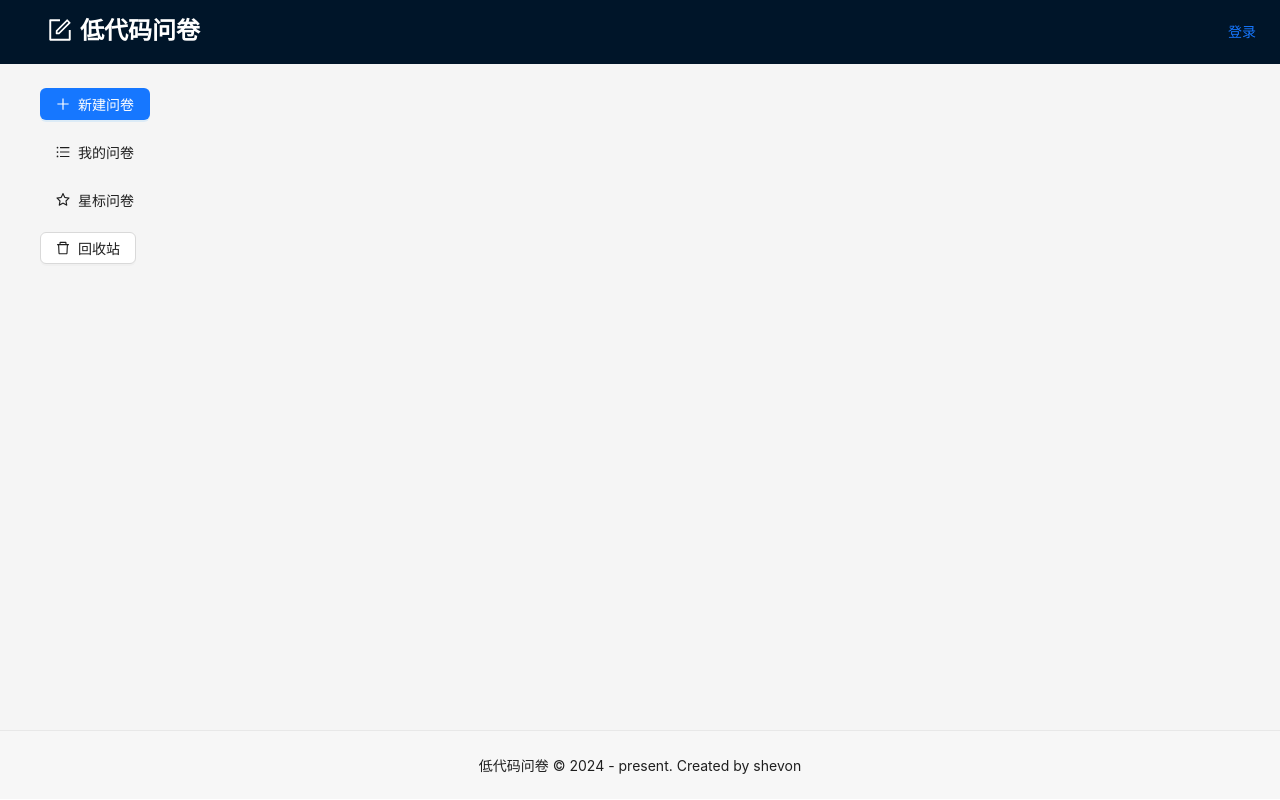
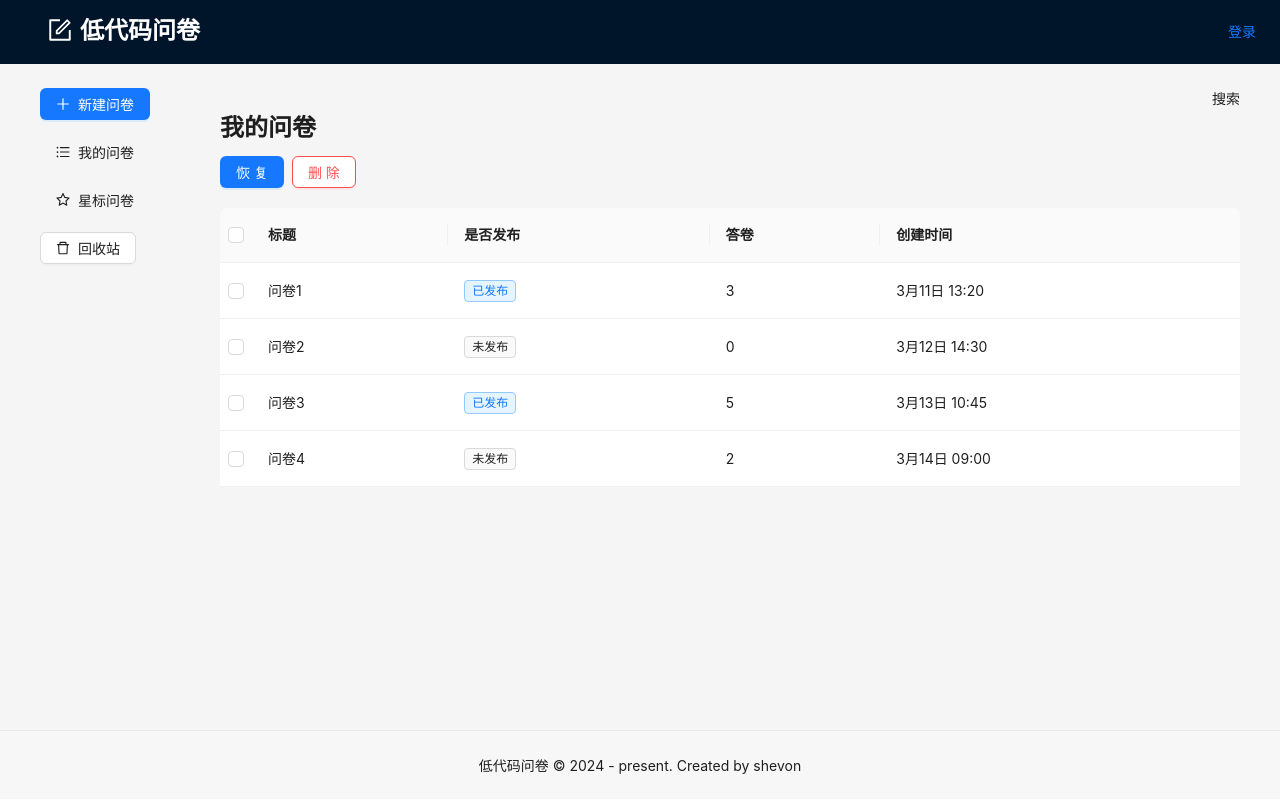
Before and after one commit to shevonne/react-form-edit, a React (Create React App) app: page /manage/trash in a window 1280 px wide. Built offline with nearby package versions, Linux system fonts and the light colour scheme.

Commit message:
feat:完善垃圾回收，星标问卷

```diff
--- a/src/components/QuestionCard.tsx
+++ b/src/components/QuestionCard.tsx
@@ -72,7 +72,11 @@ const QuestionCard: FC<PropsType> = (props: PropsType) => {
           <Button type="text" icon={<EditOutlined />}>
             编辑问卷
           </Button>
-          <Button type="text" icon={<LineChartOutlined />}>
+          <Button
+            type="text"
+            icon={<LineChartOutlined />}
+            disabled={!isPulished}
+          >
             数据统计
           </Button>
         </div>
--- a/src/pages/manage/QuestionList.tsx
+++ b/src/pages/manage/QuestionList.tsx
@@ -1,7 +1,8 @@
 import React, { FC, useState } from 'react';
-import styles from './QuestionList.module.scss';
+import styles from './Common.module.scss';
 import { useTitle } from 'ahooks';
 import QuestionCard from '../../components/QuestionCard';
+import { Empty, Typography } from 'antd';
 //mock数据
 const rowQuestionList = [
   {
@@ -53,7 +54,7 @@ const rowQuestionList = [
     creatAt: '3月16日 16:10',
   },
 ];
-
+const { Title } = Typography;
 const List: FC = () => {
   useTitle('我的');
   const [questionList, SetQuestionList] = useState(rowQuestionList);
@@ -62,15 +63,16 @@ const List: FC = () => {
     <>
       <div className={styles.header}>
         <div className={styles.left}>
-          <h3>我的问卷</h3>
+          <Title level={3}>我的问卷</Title>
         </div>
         <div className={styles.right}>搜索</div>
       </div>
       <div className={styles.content}>
-        {questionList.map((item) => {
-          const { _id } = item;
-          return <QuestionCard key={_id} {...item} />;
-        })}
+        {questionList.length > 0 &&
+          questionList.map((item) => {
+            const { _id } = item;
+            return <QuestionCard key={_id} {...item} />;
+          })}
       </div>
       <div className={styles.footer}>Load more ...</div>
     </>
--- a/src/pages/manage/Star.tsx
+++ b/src/pages/manage/Star.tsx
@@ -1,8 +1,52 @@
 // 星标问卷
-import React, { FC } from 'react';
+import React, { FC, useState } from 'react';
+import styles from './Common.module.scss';
+import { useTitle } from 'ahooks';
+import QuestionCard from '../../components/QuestionCard';
+import { Empty, Typography } from 'antd';
+//mock数据
+const rowQuestionList = [
+  {
+    _id: 'req1',
+    title: '问卷1',
+    isPulished: true,
+    isStar: true,
+    answerCount: 3,
+    creatAt: '3月11日 13:20',
+  },
+  {
+    _id: 'req2',
+    title: '问卷2',
+    isPulished: false,
+    isStar: true,
+    answerCount: 0,
+    creatAt: '3月12日 14:30',
+  },
+];
+
+const { Title } = Typography;
 
 const Star: FC = () => {
-  return <div></div>;
+  useTitle('星标问卷');
+  const [questionList, SetQuestionList] = useState(rowQuestionList);
+  return (
+    <>
+      <div className={styles.header}>
+        <div className={styles.left}>
+          <Title level={3}>我的问卷</Title>
+        </div>
+        <div className={styles.right}>搜索</div>
+      </div>
+      <div className={styles.content}>
+        {questionList.length === 0 && <Empty description="暂无数据" />}
+        {questionList.map((item) => {
+          const { _id } = item;
+          return <QuestionCard key={_id} {...item} />;
+        })}
+      </div>
+      <div className={styles.footer}>分页</div>
+    </>
+  );
 };
 
 export default Star;
--- a/src/pages/manage/Trash.tsx
+++ b/src/pages/manage/Trash.tsx
@@ -1,8 +1,133 @@
 // 回收站
-import React, { FC } from 'react';
+import React, { FC, useState } from 'react';
+import styles from './Common.module.scss';
+import { useTitle } from 'ahooks';
+import QuestionCard from '../../components/QuestionCard';
+import { Empty, Typography, Table, Tag, Space, Button, Modal } from 'antd';
+//mock数据
+const rowQuestionList = [
+  {
+    _id: 'req1',
+    title: '问卷1',
+    isPulished: true,
+    isStar: true,
+    answerCount: 3,
+    creatAt: '3月11日 13:20',
+  },
+  {
+    _id: 'req2',
+    title: '问卷2',
+    isPulished: false,
+    isStar: false,
+    answerCount: 0,
+    creatAt: '3月12日 14:30',
+  },
+  {
+    _id: 'req3',
+    title: '问卷3',
+    isPulished: true,
+    isStar: false,
+    answerCount: 5,
+    creatAt: '3月13日 10:45',
+  },
+  {
+    _id: 'req4',
+    title: '问卷4',
+    isPulished: false,
+    isStar: true,
+    answerCount: 2,
+    creatAt: '3月14日 09:00',
+  },
+];
+
+//表格头数据
+const columns = [
+  {
+    title: '标题',
+    dataIndex: 'title',
+  },
+  {
+    title: '是否发布',
+    dataIndex: 'isPulished',
+    render: (isPulished: boolean) => {
+      return isPulished ? (
+        <Tag color="processing">已发布</Tag>
+      ) : (
+        <Tag>未发布</Tag>
+      );
+    },
+  },
+  {
+    title: '答卷',
+    dataIndex: 'answerCount',
+  },
+  {
+    title: '创建时间',
+    dataIndex: 'creatAt',
+  },
+];
+const { Title } = Typography;
 
 const Trash: FC = () => {
-  return <div></div>;
+  useTitle('我的');
+  const [questionList, SetQuestionList] = useState(rowQuestionList);
+  const [selectionType, setSelectionType] = useState<'checkbox' | 'radio'>(
+    'checkbox'
+  );
+  const [selectList, SetSelectList] = useState<string[]>([]);
+
+  const { confirm } = Modal;
+
+  //删除
+  const del = () => {
+    confirm({
+      title: 'Confirm',
+      content: `确认删除${selectList}吗？`,
+      okText: '确认',
+      cancelText: '取消',
+    });
+  };
+
+  //table表格jsx
+  const TableElem = (
+    <div>
+      <div style={{ marginBottom: '20px' }}>
+        <Space>
+          <Button type="primary">恢复</Button>
+          <Button danger onClick={del}>
+            删除
+          </Button>
+        </Space>
+      </div>
+      <Table
+        dataSource={questionList}
+        columns={columns}
+        rowKey="_id"
+        pagination={false}
+        rowSelection={{
+          type: selectionType,
+          onChange: (item) => {
+            SetSelectList(item as string[]);
+            console.log(selectList);
+          },
+        }}
+      />
+    </div>
+  );
+  return (
+    <>
+      <div className={styles.header}>
+        <div className={styles.left}>
+          <Title level={3}>我的问卷</Title>
+        </div>
+        <div className={styles.right}>搜索</div>
+      </div>
+      <div className={styles.content}>
+        {questionList.length === 0 && <Empty description="暂无数据" />}
+        {questionList.length > 0 && TableElem}
+      </div>
+    </>
+  );
 };
 
 export default Trash;
```
Also changed, not shown: src/pages/manage/Common.module.scss (renamed from src/pages/manage/QuestionList.module.scss).
